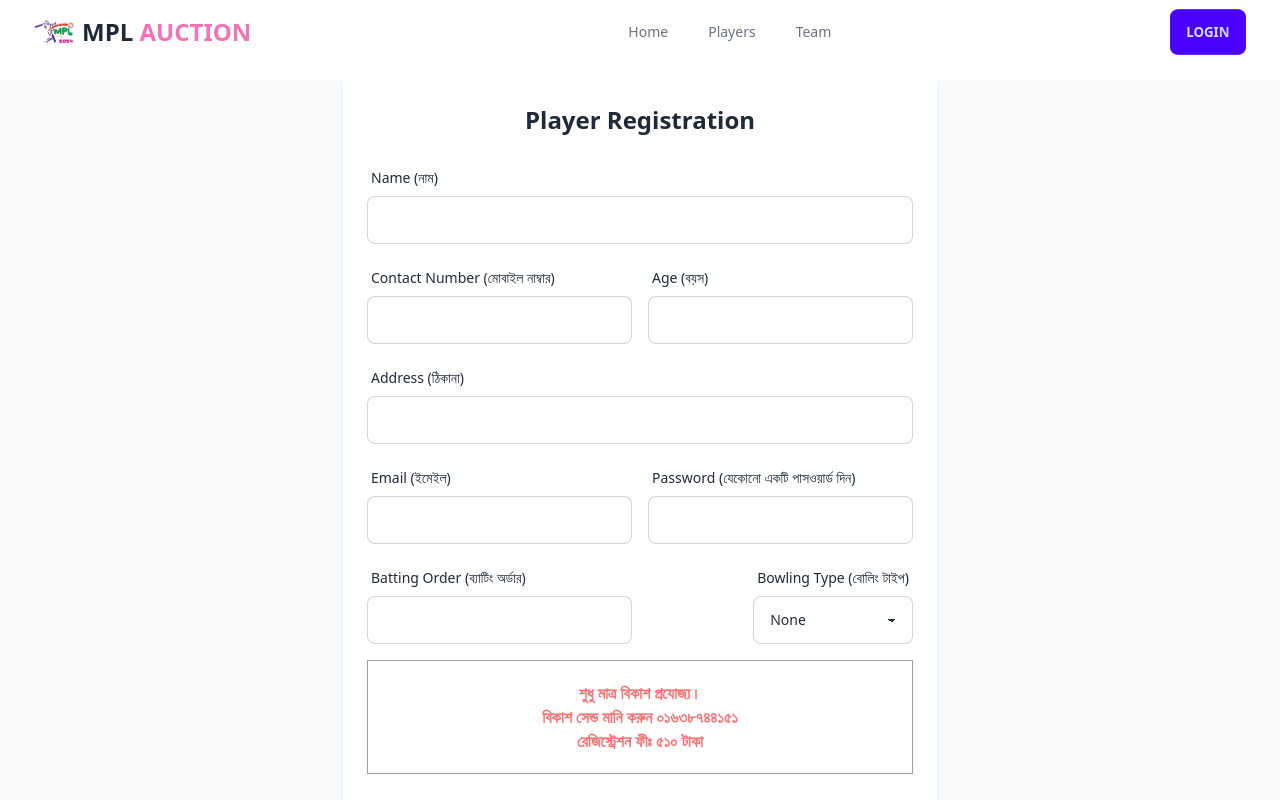
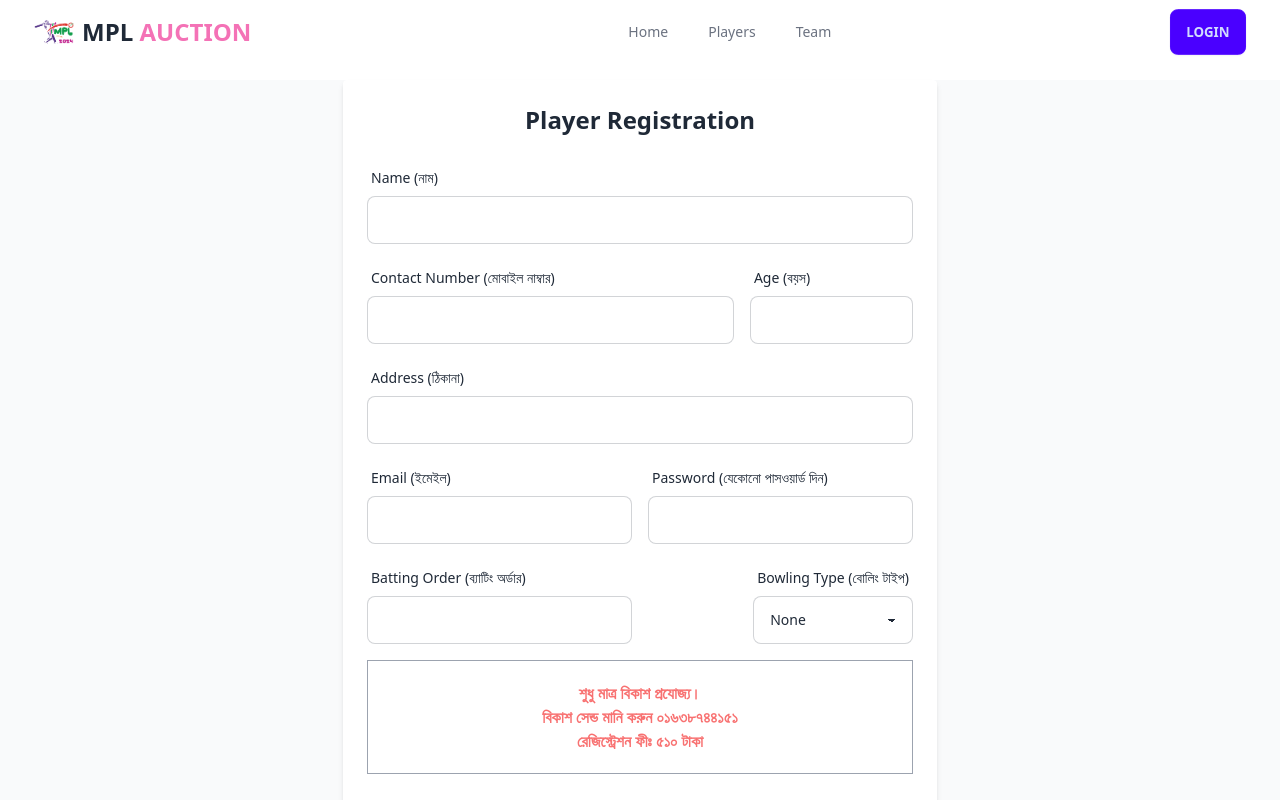
Before and after one commit to nhsuprim/MPL-Auction-Ui, a Next.js app: page /signup in a window 1280 px wide. Shown: the top 800 px of the page. Built offline with nearby package versions, Linux system fonts and the light colour scheme.

Commit message:
currency updated

```diff
--- a/src/app/dashboard/team/page.tsx
+++ b/src/app/dashboard/team/page.tsx
@@ -153,8 +153,8 @@ const page = () => {
                                                 </div>
                                                 <div className="mt-2">
                                                     <span className="bg-green-200 text-green-800 font-bold p-1 rounded-full text-md">
-                                                        value:{" "}
-                                                        {player.playerCost} tk
+                                                        value: $
+                                                        {player.playerCost}
                                                     </span>
                                                     <p className="text-gray-600 font-semibold">
                                                         Contact:{" "}
--- a/src/app/my-team/page.tsx
+++ b/src/app/my-team/page.tsx
@@ -159,7 +159,7 @@ const CreateTeamPage = () => {
                                         </div>
                                         <div>
                                             <span className="bg-green-200 text-green-800 px-3 py-1 rounded-full">
-                                                {player.playerCost} tk
+                                                ${player.playerCost}
                                             </span>
                                         </div>
                                     </div>
--- a/src/app/page.tsx
+++ b/src/app/page.tsx
@@ -1,7 +1,7 @@
 import About from "@/components/Home/About/About";
 import Help from "@/components/Home/helpingHand/help";
 import Introduct from "@/components/Home/Introduce/Introduct";
-import Song from "@/components/mpl-theme/theme-song";
+// import Song from "@/components/mpl-theme/theme-song";
 import { ToastContainer, Bounce } from "react-toastify";
 import "react-toastify/dist/ReactToastify.css";
 
@@ -10,7 +10,7 @@ export default function Home() {
         <div className="container min-h-screen mx-auto px-4 space-y-10">
             <Introduct />
             <About />
-            <Song />
+            {/* <Song /> */}
             {/* <ToastContainer
                 position="top-right"
                 autoClose={5000}
--- a/src/app/signup/page.tsx
+++ b/src/app/signup/page.tsx
@@ -111,8 +111,8 @@ const Signup = () => {
                     />
                 </div>
 
-                <div className="md:flex md:gap-4">
-                    <div className="form-control">
+                <div className="md:flex justify-between items-center md:gap-4">
+                    <div className="form-control md:w-3/4">
                         <label className="label">
                             <span className="label-text">
                                 Contact Number (মোবাইল নাম্বার)
@@ -127,7 +127,7 @@ const Signup = () => {
                             className="input input-bordered w-full"
                         />
                     </div>
-                    <div className="form-control">
+                    <div className="form-control md:w-1/3">
                         <label className="label">
                             <span className="label-text">Age (বয়স)</span>
                         </label>
@@ -156,7 +156,7 @@ const Signup = () => {
                     />
                 </div>
 
-                <div className="md:flex md:gap-4">
+                <div className="md:flex md:justify-between md:gap-4">
                     <div className="form-control">
                         <label className="label">
                             <span className="label-text">Email (ইমেইল)</span>
@@ -174,7 +174,7 @@ const Signup = () => {
                     <div className="form-control">
                         <label className="label">
                             <span className="label-text">
-                                Password (যেকোনো একটি পাসওয়ার্ড দিন)
+                                Password (যেকোনো পাসওয়ার্ড দিন)
                             </span>
                         </label>
                         <input
--- a/src/app/team/page.tsx
+++ b/src/app/team/page.tsx
@@ -87,7 +87,7 @@ const Page = () => {
                                                         {player.name}
                                                     </h4>
                                                     <span className="text-sm bg-green-200 text-green-800 font-bold py-1 px-2 rounded-full">
-                                                        {player.playerCost} tk
+                                                        ${player.playerCost}
                                                     </span>
                                                 </div>
                                                 <p className="text-gray-600 mt-2">
```
